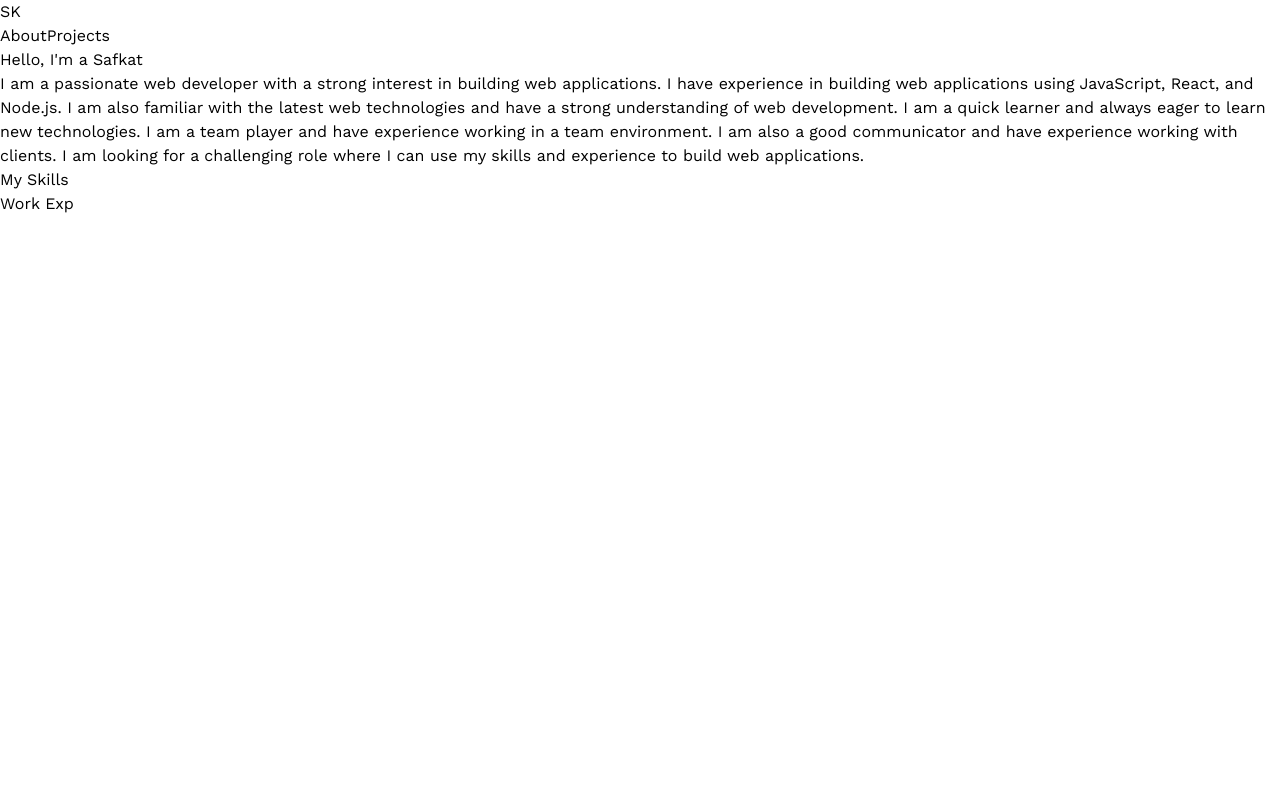
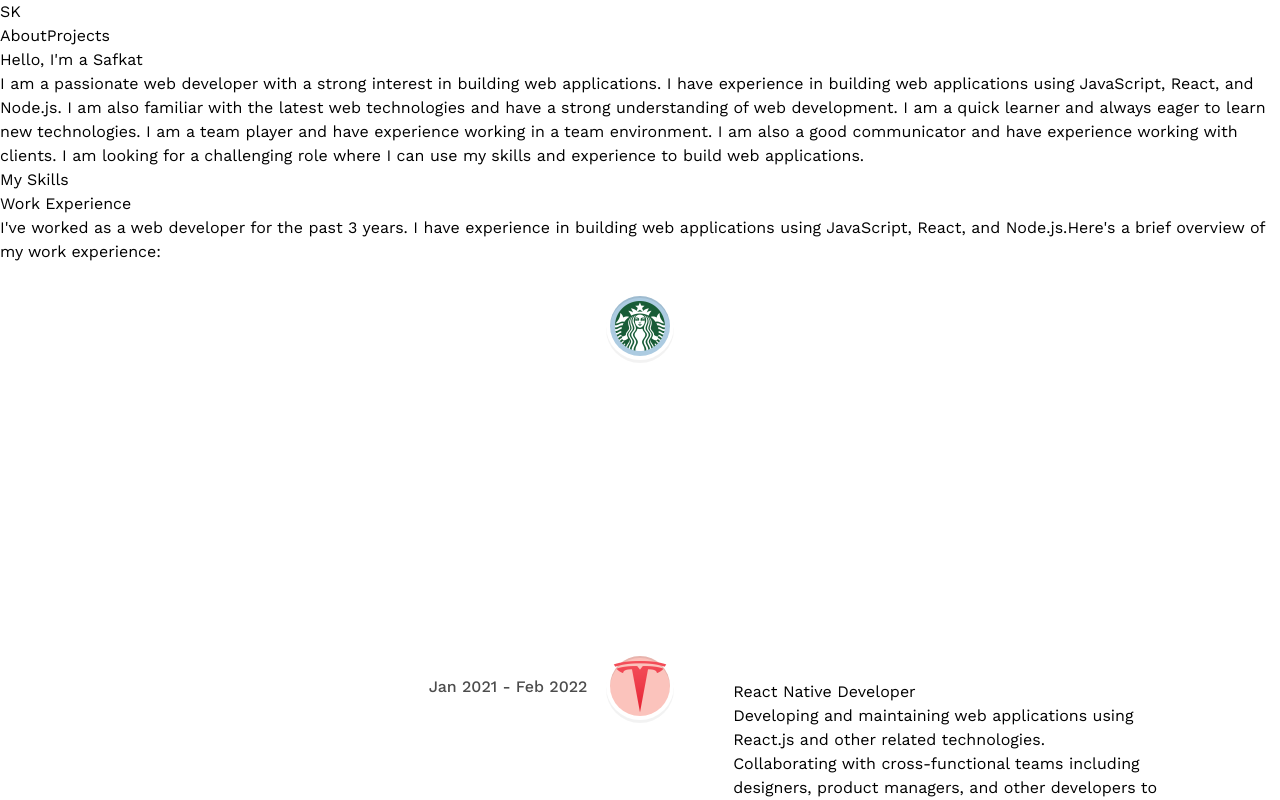
Before and after one commit to Safkat-Khan/My_Portfolio, a React (Vite) app: page /about in a window 1280 px wide. Shown: the top 800 px of the page. Built offline with nearby package versions, Linux system fonts and the light colour scheme.

Commit message:
About Section Done and CTA  Will be added

```diff
--- a/package.json
+++ b/package.json
@@ -16,7 +16,8 @@
     "@react-three/fiber": "^8.15.16",
     "react": "^18.2.0",
     "react-dom": "^18.2.0",
-    "react-router-dom": "^6.22.0"
+    "react-router-dom": "^6.22.0",
+    "react-vertical-timeline-component": "^3.6.0"
   },
   "devDependencies": {
     "@types/react": "^18.2.43",
--- a/src/pages/About.jsx
+++ b/src/pages/About.jsx
@@ -1,5 +1,8 @@
-import React from 'react'
-import { skills } from '../constants'
+import { VerticalTimeline, VerticalTimelineElement }  from 'react-vertical-timeline-component';
+import 'react-vertical-timeline-component/style.min.css';
+
+
+import { skills,experiences } from '../constants'
 
 const About = () => {
   return (
@@ -35,10 +38,54 @@ const About = () => {
       ))}
       </div>
     </div>
+        <div className="py-16">
+          <h3 className="subhead-text">Work Experience</h3>
+          <div className="mt-5 flex flex-col gap-3 text-slate-500 ">
+          <p>
+            I've worked as a web developer for the past 3 years. I have experience in building web
+             applications using JavaScript, React, and Node.js.Here's a brief overview of my work experience:
+          </p>
+    </div>
 
-    <div className="py-16">
-      <h3 className="subhead-text">Work Exp</h3>
-      </div>
+    <div className="mt-12 flex">
+        <VerticalTimeline>
+          {experiences.map((experience, index) => (
+              <VerticalTimelineElement
+              key = {experience.company_name}
+              date={experience.date}
+              icon={<div className="flex justify-center items-center w-full h-full">
+                <img
+                src={experience.icon}
+                alt={experience.company_name}
+                className="w-[60%] h-[60%] object-contain"
+                />
+              </div>}
+              iconStyle={{background: experience.iconBg}}
+              contentStyle={{
+                borderBottom: '8px',
+                borderStyle: 'solid',
+                borderBottomColor: experience.iconBg,
+                boxShadow:'none',
+              }}
+              >
+                <div>
+                  <h3 className="text-black text-xl font-poppins font-semibold">
+                    {experience.title}
+                    <p className="text-black-500 font-medium font-base "style={{margin:0}}></p>
+                  </h3>
+                </div>
+                <ul className="my-5 list-disc ml-5 space-y-2">
+                {experience.points.map((point, index) => (
+                    <li key={`experience-point-${index}`} className="text-black-500/50 font-normal pl-1 text-sm">{point}</li>
+                  ))
+                }
+                </ul>
+              </VerticalTimelineElement>
+          ))}
+          </VerticalTimeline>
+    </div>
+        </div>
+
    </section>
   )
 }
```
Also changed, not shown: 1 other file (tests, documents, lock files or other folders).
